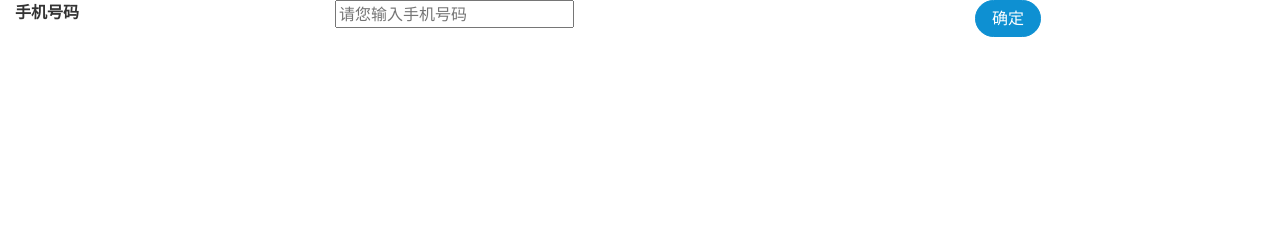
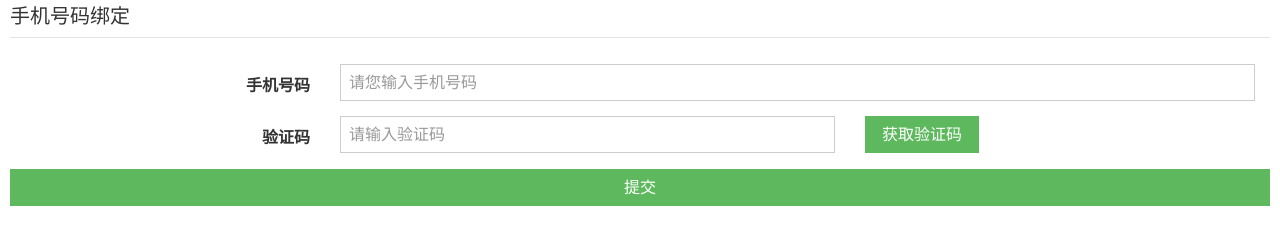
Before and after one commit to primitiveheart/scanqrcode, a plain HTML site: page index.html in a window 1280 px wide. Drawn offline with Linux system fonts and the light colour scheme.

Commit message:
加了一个手机短信验证的假的页面

```diff
--- a/index.html
+++ b/index.html
@@ -28,21 +28,35 @@
 	</head>
 	<body>
 
-		<div class="am-g">
-		  <div class="am-u-sm-3">
-		  	<label>手机号码</label>
-		  </div>
-		  <div class="am-u-sm-6">
-		  	<input type="text" placeholder="请您输入手机号码" class="telephone-value"/>
-		  </div>
+		<form class="am-form am-form-horizontal">
+			<fieldset>
+				<legend>手机号码绑定</legend>
+				<div class="am-form-group">
+					<label for="doc-ipt-3" class="am-u-sm-3 am-form-label">手机号码</label>
+				    <div class="am-u-sm-9">
+				      <input type="text" id="doc-ipt-3" placeholder="请您输入手机号码" class="telephone-value">
+				    </div>
+				</div>
 
-		  <div class="am-u-sm-3">
-				<button type="button" class="am-btn am-btn-primary am-round telephone-ok"
+				<div class="am-form-group">
+					<label class="am-u-sm-3 am-form-label">验证码</label>
+				    <div class="am-u-sm-5">
+				      <input type="text" placeholder="请输入验证码" class="certifycode" >
+				    </div>
+				    <div class="am-u-sm-4">
+				    	<input type="button" class="am-btn am-btn-success" onclick="clickButton(this)" value="获取验证码"/>
+				    </div>
+				</div>
+
+				<p>
+					<a class="am-btn am-btn-success telephone-ok am-btn-block"
 			  		data-am-modal="{target: '#doc-modal-1', closeViaDimmer: 0, width: 400, height: 225}">
-			  		确定
-		  	</button>
-			</div>
-		</div>
+			  			提交
+		  			</a>
+				</p>
+			</fieldset>
+		</form>
+
 
 		<div class="am-modal am-modal-confirm" tabindex="-1" id="my-confirm">
 		  <div class="am-modal-dialog">
@@ -57,6 +71,20 @@
 	</body>
 
 	<script language="JavaScript">
+
+			function clickButton(obj){
+			    var obj = $(obj);
+			    obj.attr("disabled","disabled");/*按钮倒计时*/
+			    var time = 60;
+			    var set=setInterval(function(){
+				    obj.val(--time+"(s)");
+				    }, 1000);/*等待时间*/
+			    setTimeout(function(){
+				    obj.attr("disabled",false).val("重新获取验证码");/*倒计时*/
+				    clearInterval(set);
+				    }, 60000);
+			}
+
 			//获取url中参数
 			function getUrlParam(name) {
 		      var reg = new RegExp("(^|&)" + name + "=([^&]*)(&|$)"); //构造一个含有目标参数的正则表达式对象
```
